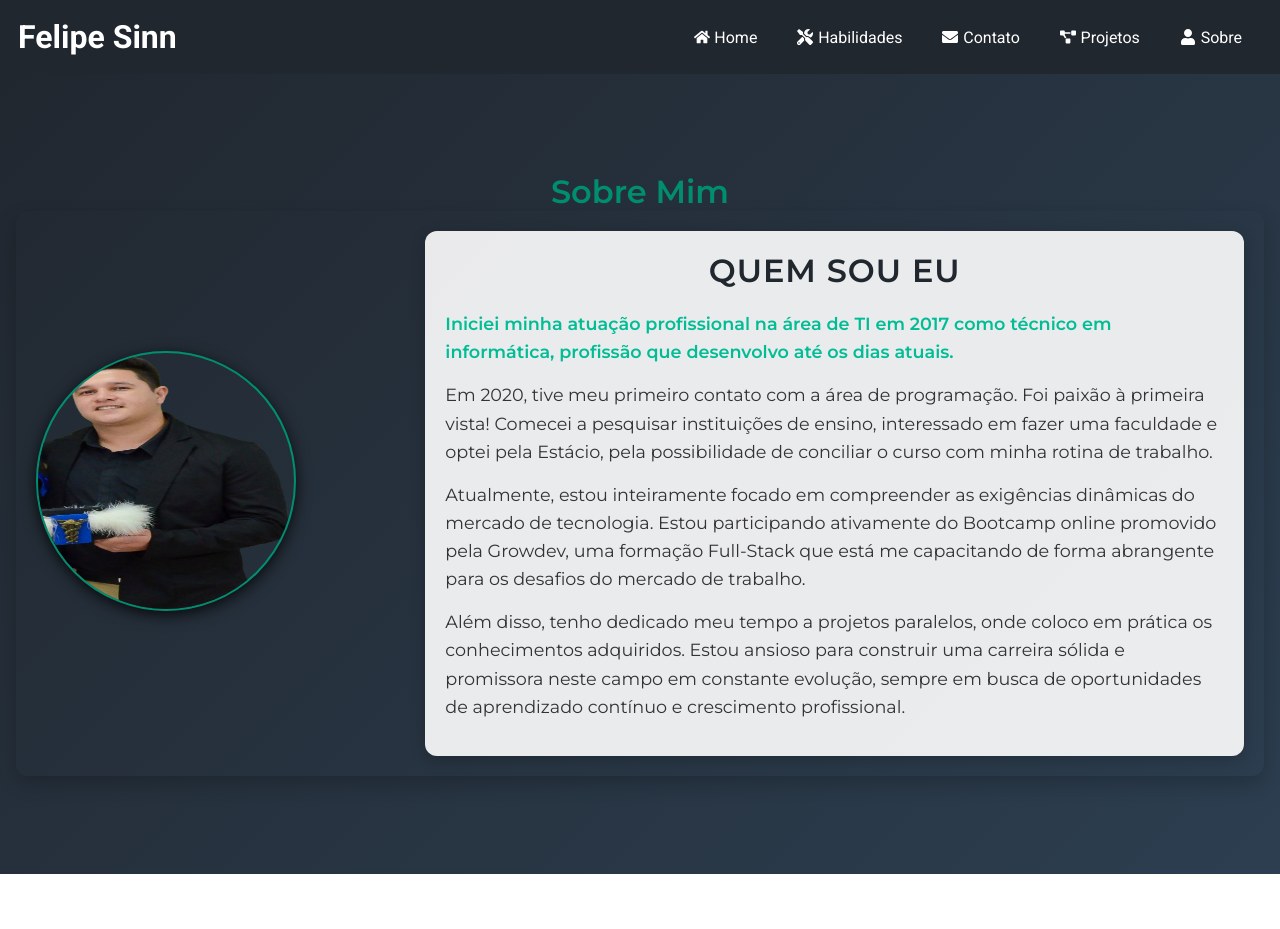
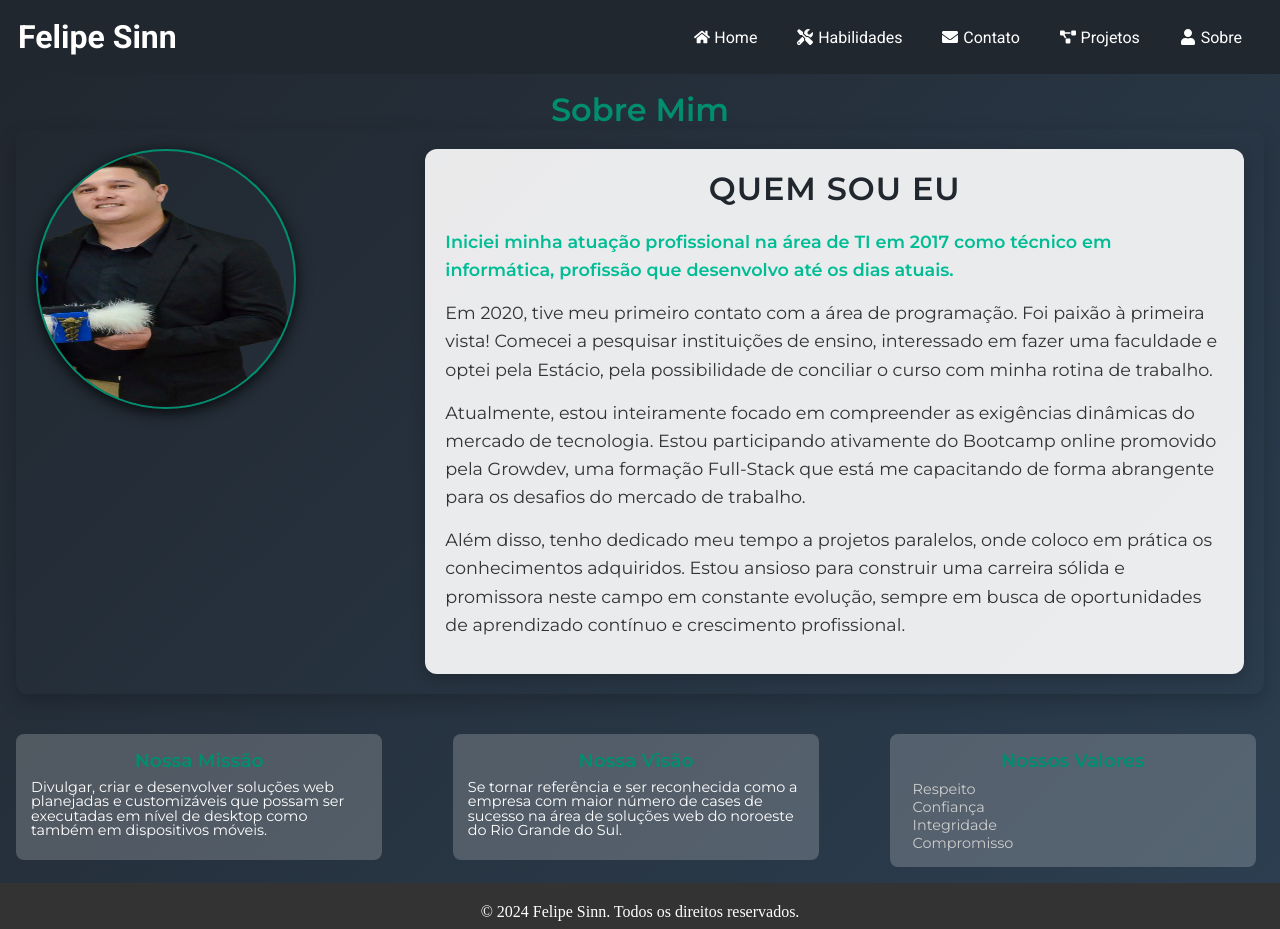
Before and after one commit to felipesinn/portifolio_felipe_react, a React (Vite) app: page /sobre in a window 1280 px wide. Shown: the top 929 px of the page. Before the commit the page ends 874 px from the top, so only its background shows below. Built offline with nearby package versions, Linux system fonts and the light colour scheme.

Commit message:
add footer

```diff
--- a/src/App.tsx
+++ b/src/App.tsx
@@ -1,3 +1,4 @@
+import Footer from "./components/common/Footer";
 import GlobalStyles from "./globalstyles/styles";
 import { Router } from "./routes/AppRoutes";
 
@@ -6,6 +7,7 @@ export function App() {
     <>
       <GlobalStyles />
       <Router />
+      <Footer />
     </>
   );
 }
--- a/src/components/about/AboutPage.tsx
+++ b/src/components/about/AboutPage.tsx
@@ -1,7 +1,7 @@
 // components/about/AboutPage.tsx
 import React from 'react';
 import PageContainer from '../common/PageContainer'; // Importando o PageContainer
-import { AboutContent, ProfileImage, TextContent } from './AboutStyles'; // Importando os estilos
+import { AboutContent, ProfileImage, TextContent, MissionVisionValues, ValueItem } from './AboutStyles'; // Importando os estilos
 import profileImage from '../../img/felipe1-depositphotos-bgremover.png'; // Imagem do perfil
 
 export const AboutPage: React.FC = () => {
@@ -27,6 +27,30 @@ export const AboutPage: React.FC = () => {
           </p>
         </TextContent>
       </AboutContent>
+
+      {/* Seções de Missão, Visão e Valores */}
+      <MissionVisionValues>
+        <ValueItem>
+          <h3>Nossa Missão</h3>
+          <p>Divulgar, criar e desenvolver soluções web planejadas e customizáveis que possam ser executadas em nível de desktop como também em dispositivos móveis.</p>
+        </ValueItem>
+
+        <ValueItem>
+          <h3>Nossa Visão</h3>
+          <p>Se tornar referência e ser reconhecida como a empresa com maior número de cases de sucesso na área de soluções web do noroeste do Rio Grande do Sul.</p>
+        </ValueItem>
+
+        <ValueItem>
+          <h3>Nossos Valores</h3>
+          <ul>
+            <li>Respeito</li>
+            <li>Confiança</li>
+            <li>Integridade</li>
+            <li>Compromisso</li>
+          </ul>
+        </ValueItem>
+      </MissionVisionValues>
+
     </PageContainer>
   );
-}
+};
--- a/src/components/about/AboutStyles.ts
+++ b/src/components/about/AboutStyles.ts
@@ -3,7 +3,7 @@ import styled from 'styled-components';
 
 export const AboutContent = styled.div`
   display: flex;
-  align-items: center;
+  align-items: flex-start; /* Alinha os itens no topo */
   justify-content: space-between; /* Alinha os itens nas extremidades */
   padding: 20px;
 
@@ -38,6 +38,7 @@ export const ProfileImage = styled.div`
     }
   }
 `;
+
 
 export const TextContent = styled.div`
   flex: 2; /* Ocupa um espaço maior que a imagem */
@@ -80,3 +81,60 @@ export const TextContent = styled.div`
     }
 }
 `;
+
+export const MissionVisionValues = styled.div`
+   display: flex;
+   justify-content: space-between;
+   align-items: flex-start;
+   margin-top:40px;
+   color:white;
+
+   @media (max-width:768px) {
+     flex-direction: column;
+     align-items:center;
+     text-align:center;
+   }
+`;
+
+export const ValueItem = styled.div`
+   background-color: rgba(255,255,255,0.2); /* Fundo com leve transparência para destaque */
+   border-radius: 8px;
+   padding:15px;
+   margin-right:.5rem;
+   flex-basis: calc(30% - .5rem); // Ajusta a largura dos itens
+   transition: transform .3s ease, box-shadow .3s ease;
+
+   &:hover {
+     transform: scale(1.05); /* Efeito de aumento ao passar o mouse */
+     box-shadow: 0px 4px 20px rgba(0,189,149,0.8); /* Sombra com a cor #00bd95 */
+   }
+
+   h3 {
+     margin-bottom:.5rem;
+     text-align:center;
+     color:#008e6f; // Cor do título
+   }
+
+   p {
+     line-height:.9rem;
+     font-size:.9rem;
+     margin-bottom:.5rem;
+     color:#fff; // Cor do texto
+   }
+
+   ul {
+     list-style-type:none;
+     padding-left:.5rem;
+
+     li {
+       color:#ccc;
+       font-size:.9rem;
+     }
+   }
+
+   @media (max-width:768px) {
+     flex-basis: auto; // Permite que os itens ocupem toda a largura disponível
+     margin-right:0; // Remove margem lateral
+     margin-bottom:.5rem; // Espaçamento entre os itens
+   }
+`;
--- /dev/null
+++ b/src/components/common/Footer.tsx
@@ -0,0 +1,25 @@
+// components/common/Footer.tsx
+import React from 'react';
+import { FooterContainer, FooterText, SocialLinks } from './FooterStyles'; // Importando os estilos
+import { FaGithub, FaLinkedin, FaEnvelope } from 'react-icons/fa';
+
+const Footer: React.FC = () => {
+  return (
+    <FooterContainer>
+      <FooterText>© 2024 Felipe Sinn. Todos os direitos reservados.</FooterText>
+      <SocialLinks>
+        <a href="https://github.com/felipesinn" target="_blank" rel="noopener noreferrer" aria-label="GitHub">
+          <FaGithub />
+        </a>
+        <a href="https://www.linkedin.com/in/felipe-sinn" target="_blank" rel="noopener noreferrer" aria-label="LinkedIn">
+          <FaLinkedin />
+        </a>
+        <a href="mailto:felipesinn01@gmail.com" aria-label="Email">
+          <FaEnvelope />
+        </a>
+      </SocialLinks>
+    </FooterContainer>
+  );
+};
+
+export default Footer;
--- /dev/null
+++ b/src/components/common/FooterStyles.ts
@@ -0,0 +1,28 @@
+// components/common/FooterStyles.ts
+import styled from 'styled-components';
+
+export const FooterContainer = styled.footer`
+  background-color: #333; /* Cor de fundo do footer */
+  color: white; /* Cor do texto */
+  padding: 20px; /* Espaçamento interno */
+  text-align: center; /* Centraliza o texto */
+`;
+
+export const FooterText = styled.p`
+  margin: 0; /* Remove margens padrão */
+`;
+
+export const SocialLinks = styled.div`
+  margin-top: 10px; /* Espaçamento acima dos links sociais */
+
+  a {
+    color: white; /* Cor dos ícones */
+    margin: 0 10px; /* Espaçamento entre os ícones */
+    font-size: 1.5rem; /* Tamanho dos ícones */
+
+    &:hover {
+      color: #00bd95; /* Cor ao passar o mouse sobre os ícones */
+      transition: color 0.3s ease; /* Transição suave da cor */
+    }
+  }
+`;
```
